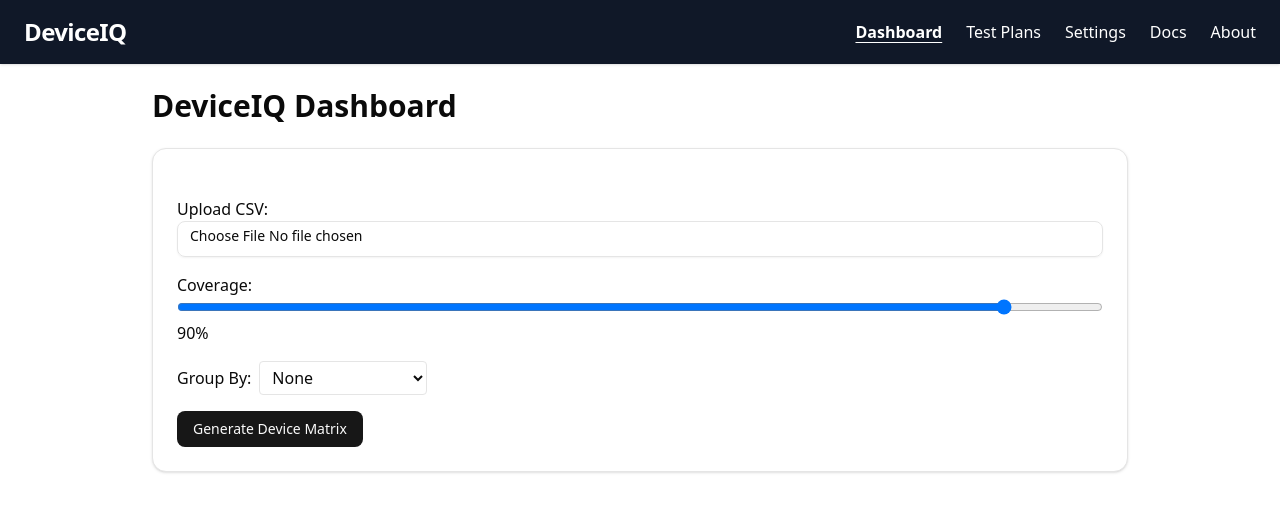
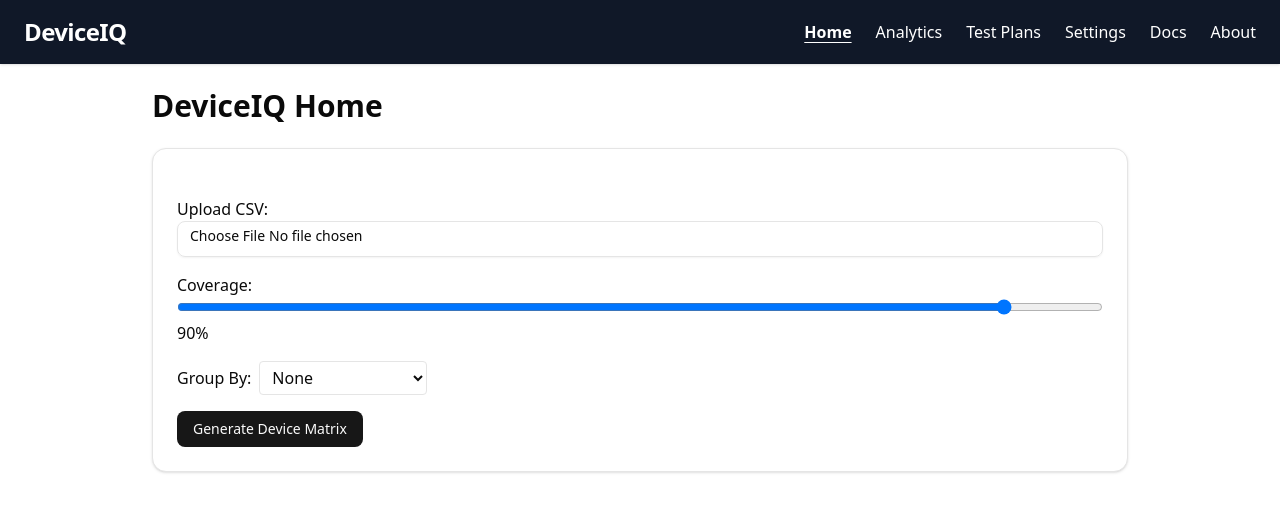
Before and after one commit to scott-mercer/deviceiq, a Next.js app: page / in a window 1280 px wide. Shown: the top 512 px of the page. Built offline with nearby package versions, Linux system fonts and the light colour scheme.

Commit message:
updating navigation

```diff
--- a/app/page.tsx
+++ b/app/page.tsx
@@ -7,6 +7,7 @@
 import { Table, TableRow, TableCell, TableBody } from '@/components/ui/table';
 import { Checkbox } from '@/components/ui/checkbox';
 import { Progress } from '@/components/ui/progress';
+import { PieChart, Pie, Cell, BarChart, Bar, XAxis, YAxis, Tooltip, ResponsiveContainer } from 'recharts';
 
 const TEST_FLOWS = ['LoginTest', 'SearchTest', 'AddToCartTest', 'CheckoutTest'];
 
@@ -35,6 +36,7 @@
   const [loading, setLoading] = useState(false);
   const [errorMsg, setErrorMsg] = useState('');
   const [aboutOpen, setAboutOpen] = useState(false);
+  const [page, setPage] = useState<'home' | 'analytics'>('home');
 
   const handleFileUpload = (e: React.ChangeEvent<HTMLInputElement>) => {
     if (e.target.files && e.target.files.length > 0) {
@@ -126,13 +128,35 @@
     URL.revokeObjectURL(url);
   };
 
+  // Colors for pie chart
+  const COLORS = ['#4ade80', '#f87171'];
+
+  // Data for analytics charts
+  const coverageData = [
+    { name: 'Covered', value: summary?.covered_usage_percent ?? 0 },
+    { name: 'Uncovered', value: summary ? summary.total_usage_percent - summary.covered_usage_percent : 0 }
+  ];
+
   return (
     <div>
       {/* Navigation Bar */}
       <nav className="bg-gray-900 text-white px-6 py-4 flex items-center justify-between shadow">
         <div className="text-2xl font-bold tracking-tight">DeviceIQ</div>
         <div className="flex space-x-6">
-          <a href="#" className="hover:text-blue-400 transition font-semibold underline underline-offset-4">Dashboard</a>
+          <a
+            href="#"
+            className={`hover:text-blue-400 transition ${page === 'home' ? 'font-semibold underline underline-offset-4' : ''}`}
+            onClick={() => setPage('home')}
+          >
+            Home
+          </a>
+          <a
+            href="#"
+            className={`hover:text-blue-400 transition ${page === 'analytics' ? 'font-semibold underline underline-offset-4' : ''}`}
+            onClick={() => setPage('analytics')}
+          >
+            Analytics
+          </a>
           <a href="#" className="hover:text-blue-400 transition">Test Plans</a>
           <a href="#" className="hover:text-blue-400 transition">Settings</a>
           <a href="#" className="hover:text-blue-400 transition">Docs</a>
@@ -176,8 +200,9 @@
       )}
 
       {/* Main Content */}
+      {page === 'home' && (
         <div className="p-4 sm:p-6 max-w-5xl mx-auto space-y-6">
-        <h1 className="text-3xl font-bold mb-6">DeviceIQ Dashboard</h1>
+          <h1 className="text-3xl font-bold mb-6">DeviceIQ Home</h1>
 
           <Card>
             <CardContent className="space-y-4 pt-6">
@@ -324,6 +349,49 @@
             </Card>
           )}
         </div>
+      )}
+
+      {page === 'analytics' && (
+        <div className="p-6 max-w-5xl mx-auto space-y-8">
+          <h1 className="text-2xl font-bold mb-4">Analytics</h1>
+          <div className="grid grid-cols-1 md:grid-cols-2 gap-8">
+            {/* Coverage Pie Chart */}
+            <div>
+              <h2 className="font-semibold mb-2">Coverage</h2>
+              <ResponsiveContainer width="100%" height={250}>
+                <PieChart>
+                  <Pie
+                    data={coverageData}
+                    dataKey="value"
+                    nameKey="name"
+                    cx="50%"
+                    cy="50%"
+                    outerRadius={80}
+                    label
+                  >
+                    {coverageData.map((entry, idx) => (
+                      <Cell key={`cell-${idx}`} fill={COLORS[idx % COLORS.length]} />
+                    ))}
+                  </Pie>
+                  <Tooltip />
+                </PieChart>
+              </ResponsiveContainer>
+            </div>
+            {/* Device Usage Bar Chart */}
+            <div>
+              <h2 className="font-semibold mb-2">Top Devices by Usage</h2>
+              <ResponsiveContainer width="100%" height={250}>
+                <BarChart data={matrix.slice(0, 10)}>
+                  <XAxis dataKey="device_model" />
+                  <YAxis />
+                  <Tooltip />
+                  <Bar dataKey="usage_percent" fill="#8884d8" />
+                </BarChart>
+              </ResponsiveContainer>
+            </div>
+          </div>
+        </div>
+      )}
     </div>
   );
 }
--- a/package.json
+++ b/package.json
@@ -18,6 +18,8 @@
     "next": "15.3.2",
     "react": "^19.0.0",
     "react-dom": "^19.0.0",
+    "react-router-dom": "^7.6.0",
+    "recharts": "^2.15.3",
     "tailwind-merge": "^3.3.0"
   },
   "devDependencies": {
@@ -26,6 +28,7 @@
     "@types/node": "^20",
     "@types/react": "^19",
     "@types/react-dom": "^19",
+    "@types/recharts": "^1.8.29",
     "eslint": "^9",
     "eslint-config-next": "15.3.2",
     "tailwindcss": "^4",
```
Also changed, not shown: app/settings.tsx (added), app/test-plans.tsx (added), 1 other file (tests, documents, lock files or other folders). Lines whose indentation alone changed are shown as unchanged.
